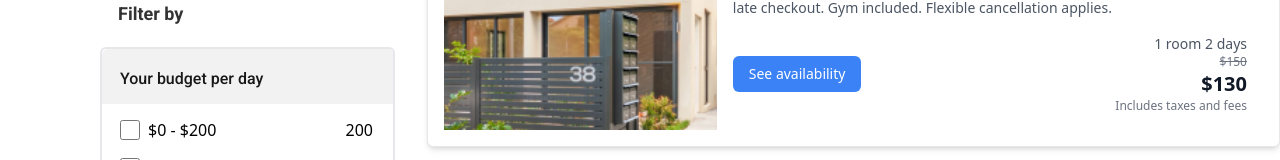
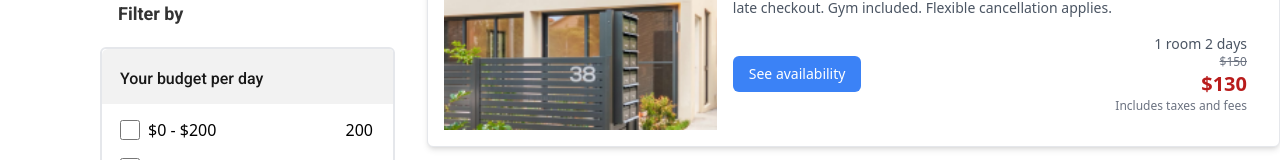
Before and after one commit to mhesen2024/Traveler-and-Booking-, a React (Vite) app: page /discover in a window 1280 px wide. Shown: the part 711-871 px from the top of the page. Built offline with nearby package versions, Linux system fonts and the light colour scheme; some icons are missing.

Commit message:
Update ResultSearch.jsx

```diff
--- a/src/components/molecules/ResultSearch.jsx
+++ b/src/components/molecules/ResultSearch.jsx
@@ -51,7 +51,7 @@
             <div className="text-right">
               <p className="text-sm text-gray-600">1 room 2 days</p>
               <p className="text-xs text-gray-500 line-through">$150</p>
-              <p className="text-xl font-bold text-gray-900">$130</p>
+              <p className="text-xl font-bold text-red-700 ">$130</p>
               <p className="text-xs text-gray-500">Includes taxes and fees</p>
             </div>
           </div>
```
